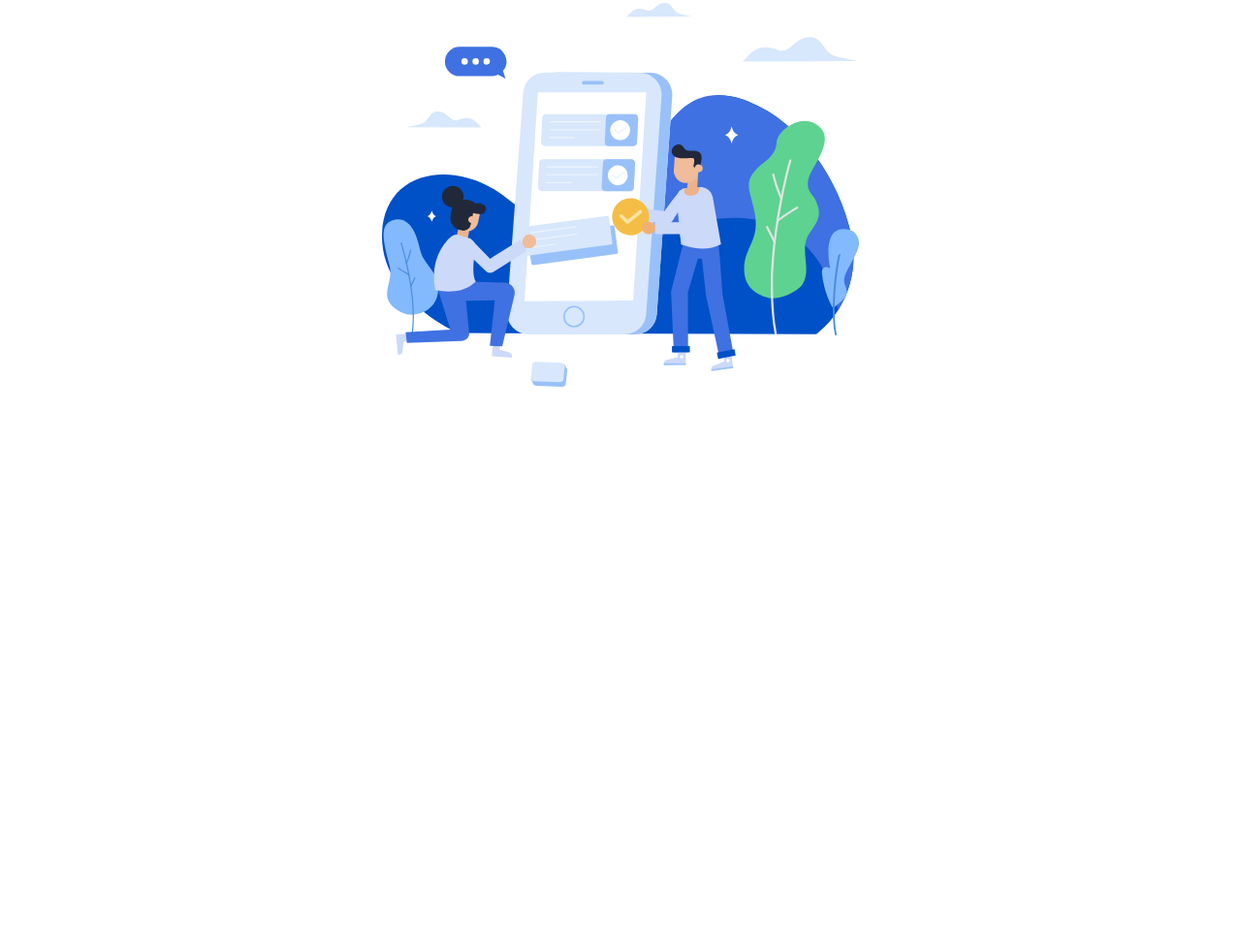
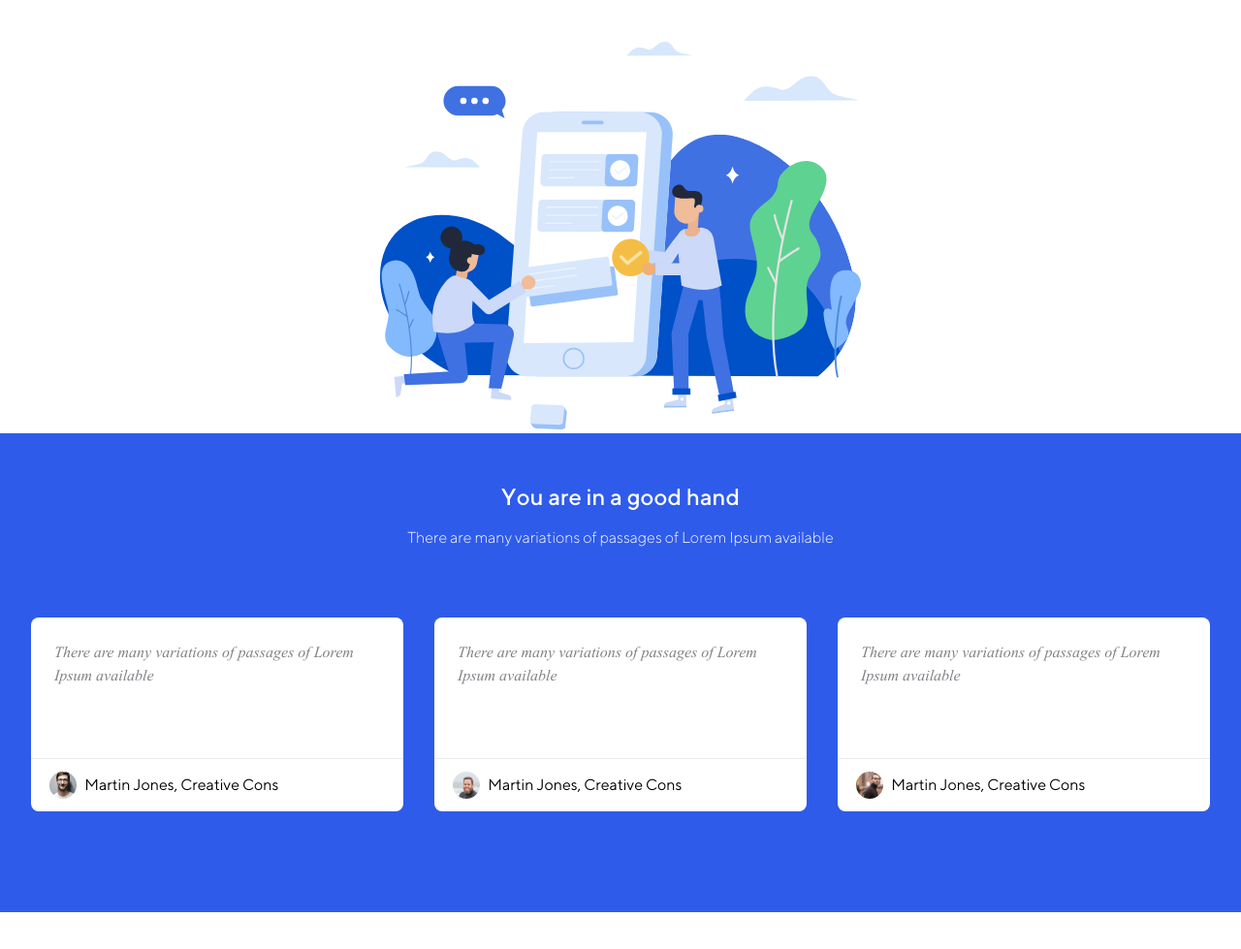
Before and after one commit to NedaFahim/CSS-Flex-project, a plain HTML site: page index.html in a window 1280 px wide. Shown: the part 979-1958 px from the top of the page at 97% size. Before the commit the page ends 1430 px from the top, so only its background shows below. Drawn offline with Linux system fonts and the light colour scheme.

Commit message:
Added Comment Part HTML and CSS

```diff
--- a/index.html
+++ b/index.html
@@ -96,13 +96,55 @@
                     </div>
                 </div>
                 <div class="works-img">
-                    <img src="scr/images/main-img.svg" alt="image" class="works-img-img>
+                    <img src="scr/images/main-img.svg" alt="image" class="works-img-img">
                 </div>
             </section>
         </div>
+        <section class="person-comments">
+            <div class="container">
+
+                <h2 class="person-comments-title">You are in a good hand</h2>
+                <p class="person-comments-text">
+                    There are many variations of passages of Lorem Ipsum available
+                </p>
+
+                <div class="comments-container">
+                    <div class="comment">
+                        <div class="comment-content">
+                            <p class="comment-body"> There are many variations of passages of Lorem Ipsum available
+                            </p>
+                        </div>
+                        <div class="comment-info">
+                            <img class="comment-img" src="scr/images/person-1.png" alt="">
+                            <p class="comment-person">Martin Jones, Creative Cons</p>
+                        </div>
+                    </div>
+                    <div class="comment">
+                        <div class="comment-content">
+                            <p class="comment-body"> There are many variations of passages of Lorem Ipsum available
+                            </p>
+                        </div>
+                        <div class="comment-info">
+                            <img class="comment-img" src="scr/images/person-2.png" alt="">
+                            <p class="comment-person">Martin Jones, Creative Cons</p>
+                        </div>
+                    </div>
+                    <div class="comment">
+                        <div class="comment-content">
+                            <p class="comment-body"> There are many variations of passages of Lorem Ipsum available
+                            </p>
+                        </div>
+                        <div class="comment-info">
+                            <img class="comment-img" src="scr/images/person-3.png" alt="">
+                            <p class="comment-person">Martin Jones, Creative Cons</p>
+                        </div>
+                    </div>
+                </div>
+            </div>
+        </section>
     </main>
 
-    <script src="scr/scripts/"></script>
+    <script src="scr/scripts"></script>
 </body>
 
 </html>
--- a/scr/styles/app.css
+++ b/scr/styles/app.css
@@ -273,7 +273,7 @@ body {
 
 
 .header-bottom {
-    margin-top: 96px;
+    margin-top: 88px;
 }
 
 .header-content {
@@ -335,7 +335,7 @@ body {
 
 
 .main {
-    padding: 48px 0;
+    padding: 96px 0;
 }
 
 .works {
@@ -351,6 +351,8 @@ body {
 .works-title {
     color: #081D43;
     margin-top: 0.8rem;
+    font-family: 'TTNorms Medium';
+    font-weight: normal;
 }
 
 .works-content {
@@ -358,6 +360,7 @@ body {
     margin-bottom: 48px;
     display: flex;
     justify-content: space-around;
+
 }
 
 .works-content-title {
@@ -381,6 +384,76 @@ body {
 .works-img-img {
     width: 100%;
 }
+
+
+.person-comments {
+    background-color: #2F5BEA;
+    padding: 32px 0;
+    text-align: center;
+
+
+}
+
+.person-comments-title {
+    color: #fff;
+    font-family: 'TTNorms Medium';
+    font-weight: normal;
+}
+
+.person-comments-text {
+    color: #fff;
+    font-family: "TTNorms Light";
+}
+
+.comments-container {
+    margin: 56px 0;
+    display: flex;
+
+}
+
+.comment {
+    background-color: #fff;
+    margin: 16px;
+    border-radius: 8px;
+    display: flex;
+    flex-direction: column;
+    justify-content: space-between;
+    height: 200px;
+}
+
+.comment-content {
+    text-align: left;
+    padding: 24px;
+}
+
+.comment-body {
+    font-family: 'Times Roman Italic';
+    color: #7E8085;
+    line-height: 24px;
+    margin: 0;
+}
+
+.comment-info {
+    display: flex;
+    border-top: 1px solid #EBEBEF;
+    align-items: center;
+    padding: 13px 1.2rem;
+}
+
+.comment-img {}
+
+.comment-person {
+    color: #000;
+    margin-left: 8px;
+    margin: 0 0 0 8px;
+}
+
+
+
+
+
+
+
 
 /* Project Responsive */
 
```
